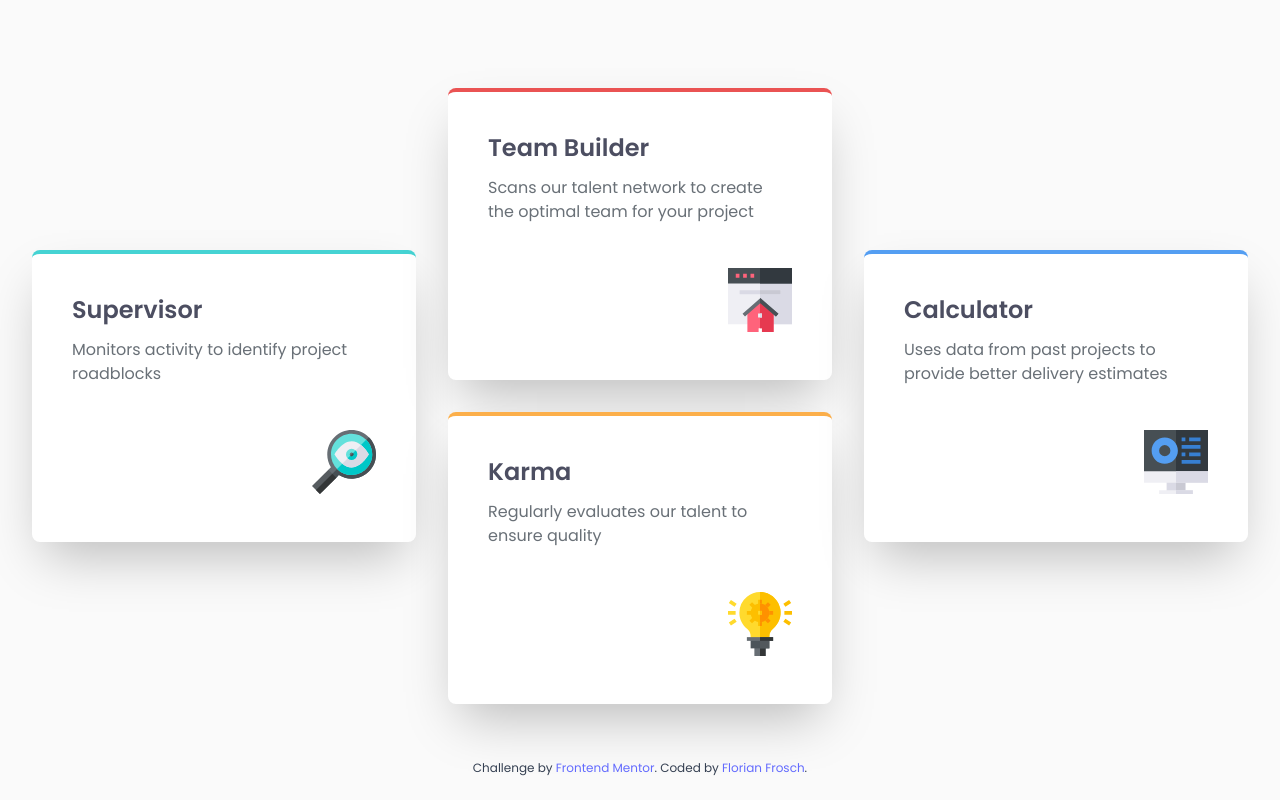
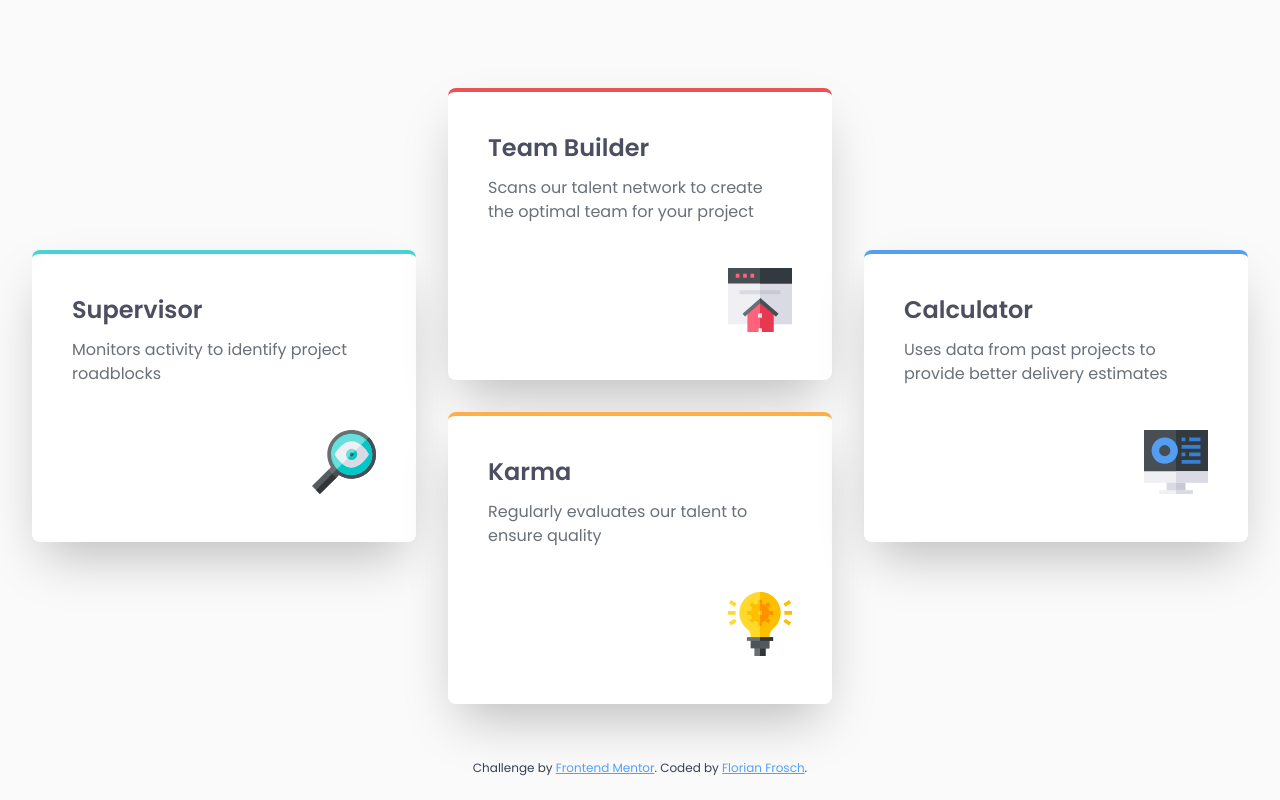
Before and after one commit to ffrosch/frontendmentor-four-card-feature-section, a Vue app: page / in a window 1280 px wide. Shown: the part 264-1064 px from the top of the page. Built offline with nearby package versions, Linux system fonts and the light colour scheme.

Commit message:
fix: only use css vars for colors, etc.

```diff
--- a/src/style.css
+++ b/src/style.css
@@ -13,11 +13,11 @@
 }
 
 a {
-  font-weight: 500;
-  color: #646cff;
-  text-decoration: inherit;
+  color: var(--color-blue-400);
+  text-decoration: underline;
 }
 
 a:hover {
-  color: #535bf2;
+  color: var(--color-blue-500);
+  font-weight: var(--font-weight-semibold);
 }
```
